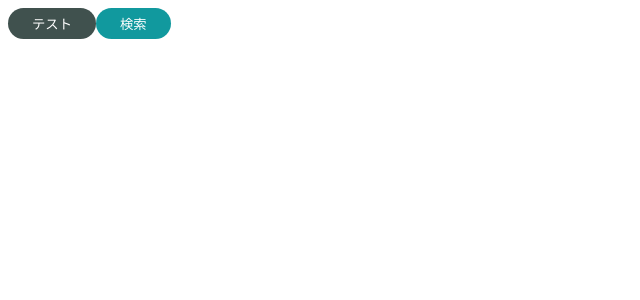
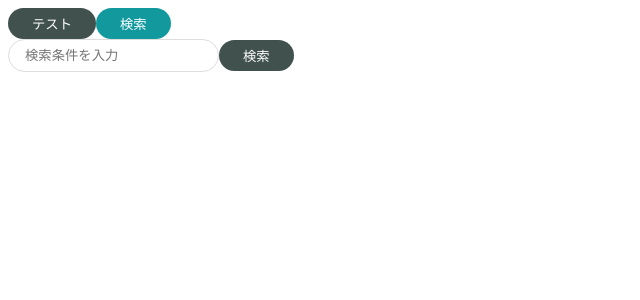
Before and after one commit to watorutart/React-Atomic_design, a React (Create React App) app: page / in a window 1280 px wide. Shown: the top 300 px of the page, without its empty margins (0-640 px from the left). Built offline with nearby package versions, Linux system fonts and the light colour scheme.

Commit message:
6-31.Moleculeの作成

```diff
--- a/src/App.js
+++ b/src/App.js
@@ -1,11 +1,14 @@
-import { PrimaryButton } from "./components/atom/button/PrimaryButton";
-import { SecondaryButton } from "./components/atom/button/SecondaryButton";
+import { PrimaryButton } from "./components/atoms/button/PrimaryButton";
+import { SecondaryButton } from "./components/atoms/button/SecondaryButton";
+import { SearchInput } from "./components/molecules/SearchInput";
 
 export default function App() {
   return (
     <div className="App">
       <PrimaryButton>テスト</PrimaryButton>
       <SecondaryButton>検索</SecondaryButton>
+      <br />
+      <SearchInput />
     </div>
   );
 }
--- /dev/null
+++ b/src/components/atoms/input/Input.jsx
@@ -0,0 +1,12 @@
+import styled from "styled-components";
+
+export const Input = (props) => {
+  const { placeholder = "" } = props;
+  return <SInput type="text" placeholder={placeholder} />;
+};
+
+const SInput = styled.input`
+  padding: 8px 16px;
+  border: solid #ddd 1px;
+  border-radius: 999px;
+`;
--- /dev/null
+++ b/src/components/molecules/SearchInput.jsx
@@ -0,0 +1,23 @@
+import styled from "styled-components";
+import { PrimaryButton } from "../atoms/button/PrimaryButton";
+import { Input } from "../atoms/input/Input";
+
+export const SearchInput = () => {
+  return (
+    <SContainer>
+      <Input placeholder="検索条件を入力" />
+      <SButtonWrapper>
+        <PrimaryButton>検索</PrimaryButton>
+      </SButtonWrapper>
+    </SContainer>
+  );
+};
+
+const SContainer = styled.div`
+  display: flex;
+  align-items: center;
+`;
+
+const SButtonWrapper = styled.div`
+  paddig-left: 8px;
+`;
```
Also changed, not shown: src/components/atoms/button/BaseButton.jsx (renamed from src/components/atom/button/BaseButton.jsx), src/components/atoms/button/PrimaryButton.jsx (renamed from src/components/atom/button/PrimaryButton.jsx), src/components/atoms/button/SecondaryButton.jsx (renamed from src/components/atom/button/SecondaryButton.jsx), 1 other file (tests, documents, lock files or other folders).
